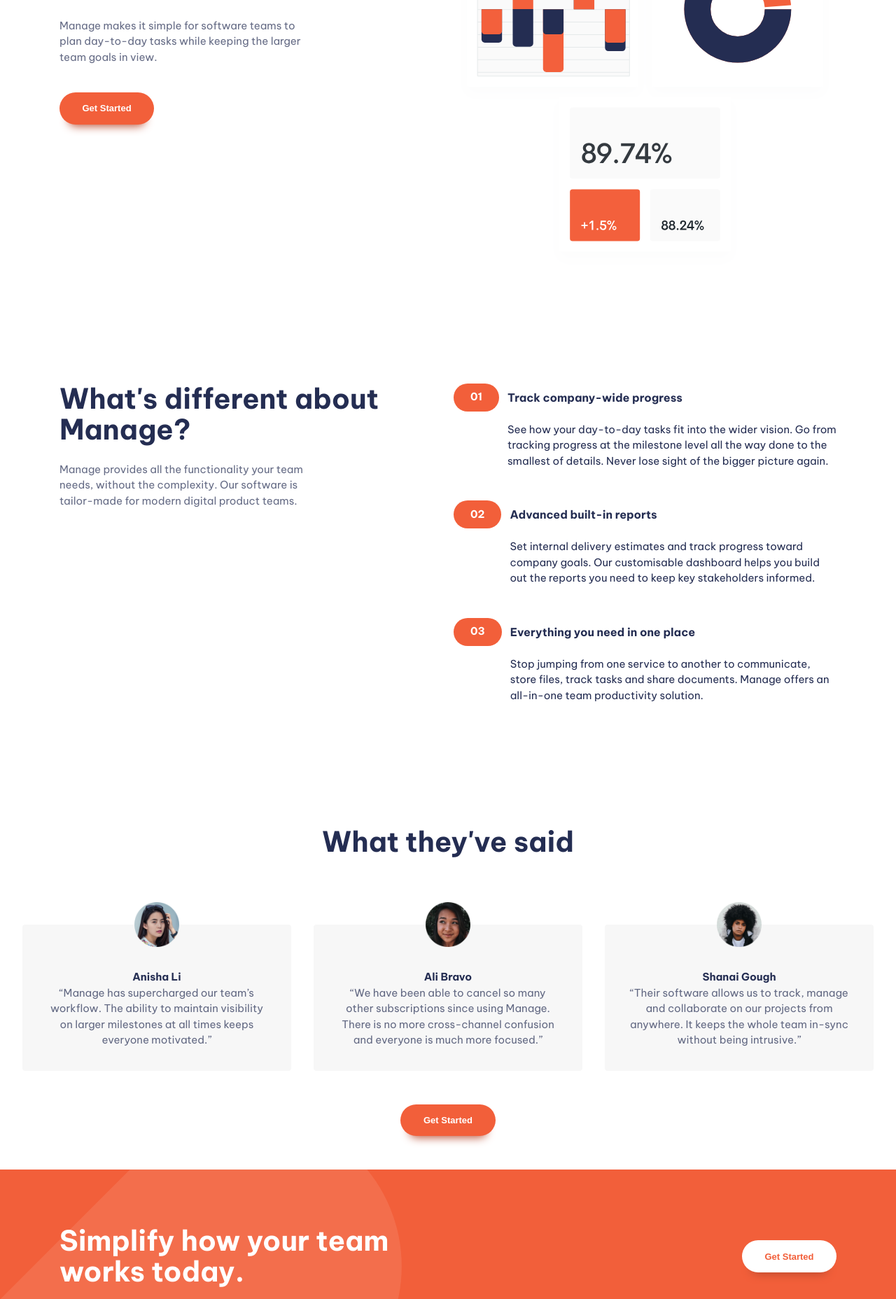
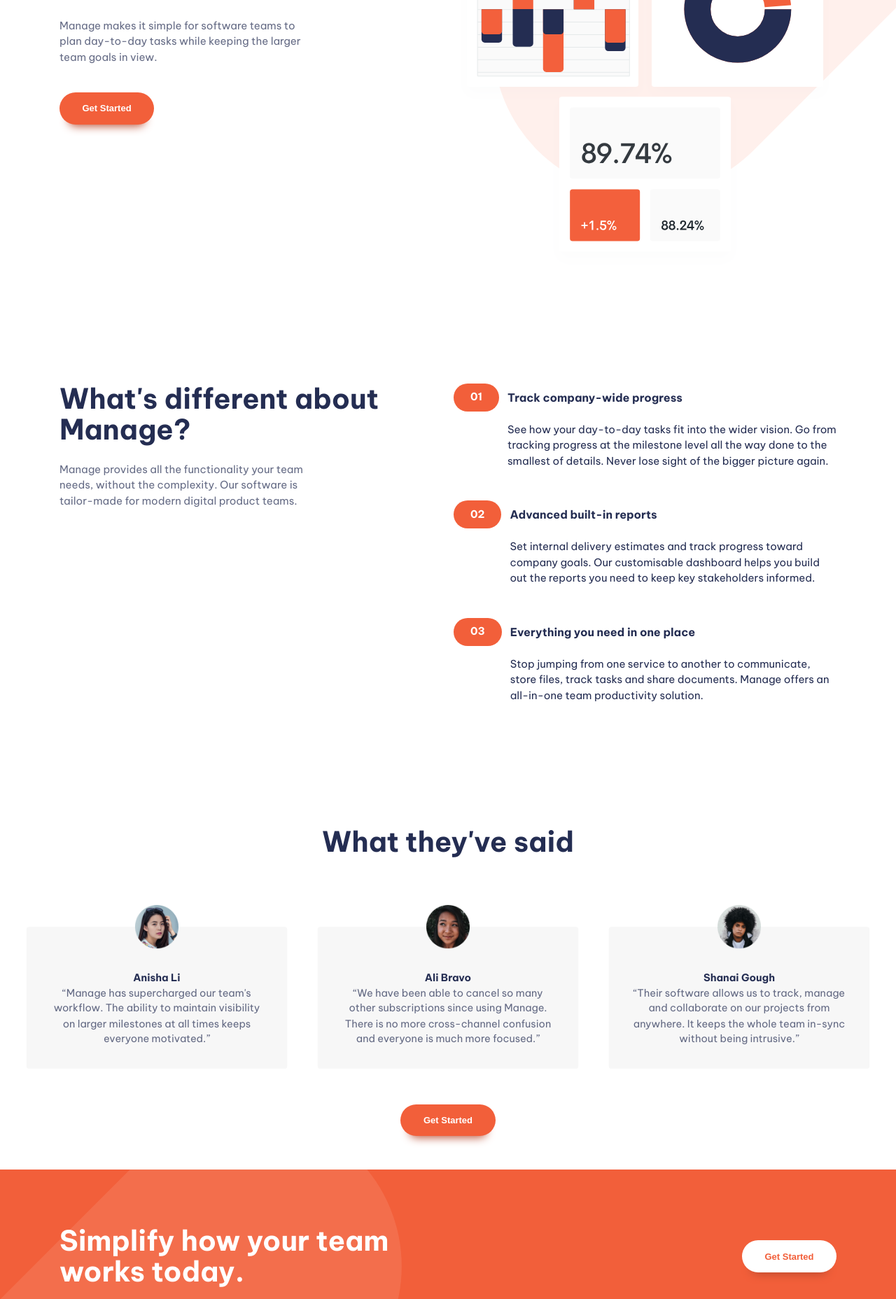
Before and after one commit to MaryamGolparvar/manage-landing-page, a website built with Vite: page index.html in a window 1280 px wide. Shown: the part 281-2137 px from the top of the page at 70% size. Built offline with nearby package versions, Linux system fonts and the light colour scheme.

Commit message:
added blobs background to header.

```diff
--- a/index.html
+++ b/index.html
@@ -63,7 +63,7 @@
     </header>
 
     <main>
-      <section class="padding-block-900">
+      <section class="hero | text-center-sm-only  padding-block-900">
         <div class="container">
           <div class="even-columns">
             <div class="flow">
@@ -77,8 +77,8 @@
               <button type="button" class="button">Get Started</button>
             </div>
 
-            <div>
-              <img src="images/illustration-intro.svg" alt="" />
+            <div class="hero__image">
+              <img class="mx-auto" src="images/illustration-intro.svg" alt="" />
             </div>
           </div>
         </div>
@@ -152,12 +152,12 @@
         <h2 class="fs-secondary-heading fw-bold padding-block-700">
           What they've said
         </h2>
-        <ul class="slider padding-block-700" role="slider">
+        <ul class="slider padding-block-700" aria-label="slider" >
           <li>
             <img src="images/avatar-anisha.png" alt="" />
             <h3 class="fw-bold">Anisha Li</h3>
             <p data-width="wide">
-              “Manage has supercharged our team’s workflow. The ability to
+              “Manage has supercharged our team's workflow. The ability to
               maintain visibility on larger milestones at all times keeps
               everyone motivated.”
             </p>
--- a/style.css
+++ b/style.css
@@ -43,7 +43,7 @@
   --size-900: 5rem;
 }
 
-@media (min-width: 50rem) {
+@media (min-width: 47rem) {
   :root {
     --fs-body: var(--fs-500);
     --fs-primary-headingvar: var(--fs-900);
@@ -85,6 +85,7 @@ body {
 body {
   text-rendering: optimizeSpeed;
   line-height: 1.5;
+  /* overflow-x: hidden; */
 }
 
 /* A elements that don't have a class get default styles */
@@ -130,7 +131,7 @@ svg {
   gap: 1rem;
 }
 
-@media (min-width: 50em) {
+@media (min-width: 47em) {
   .even-columns {
     grid-auto-flow: column;
     grid-auto-columns: 1fr;
@@ -144,7 +145,7 @@ svg {
   /* align-self: center; */
 }
 
-@media (min-width: 50em) {
+@media (min-width: 47em) {
   .justify-self-end-md {
     justify-self: end;
   }
@@ -158,7 +159,7 @@ svg {
 .text-center p {
   margin-inline: auto;
 }
-@media (max-width: 50em) {
+@media (max-width: 47em) {
   .text-center-sm-only p {
     margin-inline: auto;
   }
@@ -250,6 +251,9 @@ svg {
 .margin-block-700 {
   margin-block-end: var(--size-700);
 }
+.mx-auto{
+  margin-inline: auto;
+}
 /* general styling */
 body {
   font-size: var(--fs-body);
@@ -298,6 +302,39 @@ p[data-width="wide"] {
   background-color: var(--clr-Neutral-100);
   color: var(--clr-accent-300);
 }
+
+/* image width blod bg */
+
+@media (max-width:47em) {
+  .hero__image{
+    /* position: relative; */
+    order: -1;
+    }
+}
+
+.hero__image::before{
+  content: "";
+  position: absolute;
+  top: 0;
+  right: 0  ;
+  z-index: -1;
+  width:80%;
+  max-height: 70vh;
+  max-height: 70dvh;
+  aspect-ratio: 1 / 1.2 ;
+  background-image: url(images/bg-tablet-pattern.svg);
+  background-position: bottom left;
+  background-repeat: no-repeat;
+  }
+
+
+  @media (min-width:47em) {
+    .hero__image::before{
+     width:45%;
+      }
+  }
+
+
 /* numbered items */
 .numbered-items {
   counter-reset: count;
@@ -371,7 +408,7 @@ p[data-width="wide"] {
   list-style: none;
 }
 
-@media (min-width: 50em) {
+@media (min-width: 47em) {
   .slider {
     grid-template-columns: 1fr 1fr 1fr;
     gap: var(--size-600);
@@ -385,12 +422,12 @@ p[data-width="wide"] {
   padding: var(--size-800) var(--size-600) var(--size-600);
   border-radius: var(--size-100);
   background-color: var(--clr-Neutral-200);
-  /* transform: scale(0.97);
-  transition: transform 150ms ease-in-out; */
+  transform: scale(0.97);
+  transition: transform 150ms ease-in-out;
 }
-/* .slider > *:hover {
+.slider > *:hover {
   transform: scale(1);
-} */
+}
 .slider img {
   width: var(--size-800);
   position: absolute;
@@ -427,7 +464,7 @@ p[data-width="wide"] {
 .nav-list a:focus {
   color: var(--clr-accent-400);
 }
-@media (max-width: 50em) {
+@media (max-width: 47em) {
   .primary-navigation {
     display: none;
     padding: var(--size-700);
@@ -476,7 +513,7 @@ p[data-width="wide"] {
 .display-sm {
   display: none;
 }
-@media (min-width: 50em) {
+@media (min-width: 47em) {
   .display-md-inline-flex {
     display: inline-flex;
   }
@@ -519,7 +556,7 @@ input:where([type="text"], [type="email"]) {
   border: 0;
   padding: var(--size-300) var(--size-400);
 }
-@media (min-width: 50em) {
+@media (min-width: 47em) {
   .primary-footer-wrapper {
     grid-template-areas: "social-links nav form";
   }
@@ -532,7 +569,7 @@ input:where([type="text"], [type="email"]) {
   } */
 }
 
-@media (max-width: 50em) {
+@media (max-width: 47em) {
   .primary-footer-wrapper > * {
     margin-inline: auto;
   }
@@ -571,7 +608,7 @@ input:where([type="text"], [type="email"]) {
   fill: var(--clr-accent-400);
 }
 
-@media (min-width: 50em) {
+@media (min-width: 47em) {
   .social-list {
     gap: var(--size-300);
   }
@@ -585,7 +622,7 @@ input:where([type="text"], [type="email"]) {
   isolation: isolate;
   text-align: center;
 }
-@media (min-width: 50em) {
+@media (min-width: 47em) {
   .cta {
     text-align: left;
   }
```
